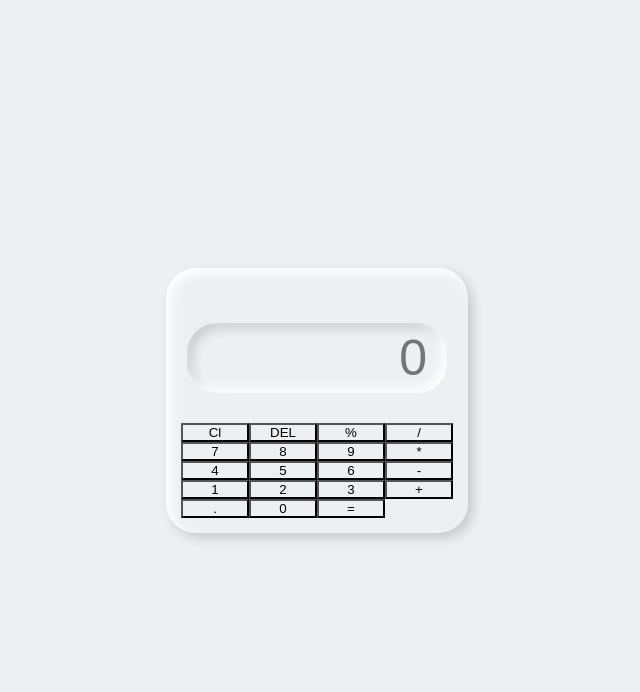
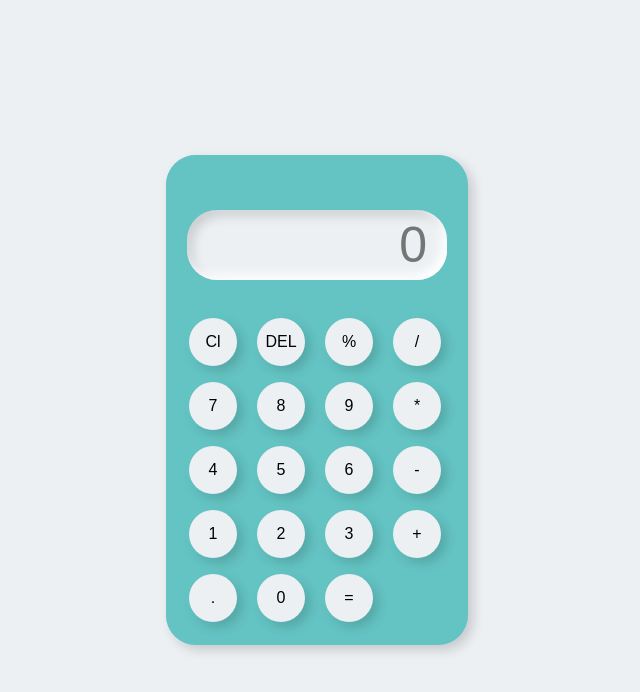
Before and after one commit to siddhx579/Responsive-Neumorphic-Calculator, a plain HTML site: page index.html in a window 1280 px wide. Shown: the whole page, without its empty margins (323-963 px from the left). Drawn offline with Linux system fonts and the light colour scheme.

Commit message:
Update style.css
Styling buttons and changing colour

```diff
--- a/style.css
+++ b/style.css
@@ -15,10 +15,10 @@
 }
 
 .calculator{
-    background-color: #ecf0f3;
+    background-color: #64c4c3;
     padding: 15px;
     border-radius: 30px;
-    box-shadow: inset 5px 5px 12px #ffffff, 5px 5px 12px rgba(0, 0, 0, .16);
+    box-shadow: inset 5px 5px 12px #64c4c3, 5px 5px 12px rgba(0, 0, 0, .16);
     display: grid;
     grid-template-columns: repeat(4, 68px);
 }
@@ -39,3 +39,21 @@ input{
     margin-bottom: 30px;
     padding: 20px;
 }
+
+button{
+    height: 48px;
+    width: 48px;
+    background-color: #ecf0f3;
+    box-shadow: -5px -5px 12px #64c4c3, 5px 5px 12px rgba(0, 0, 0, .16);
+    border: none;
+    border-radius: 50%;
+    margin: 8px;
+    font-size: 16px;
+}
+
+.equal{
+    width: 115px;
+    border-radius: 40px;
+    background-color: #ecf0f3;
+    box-shadow: -5px -5px 12px #64c4c3, 5px 5px 12px rgba(0, 0, 0, .16);
+}
```
